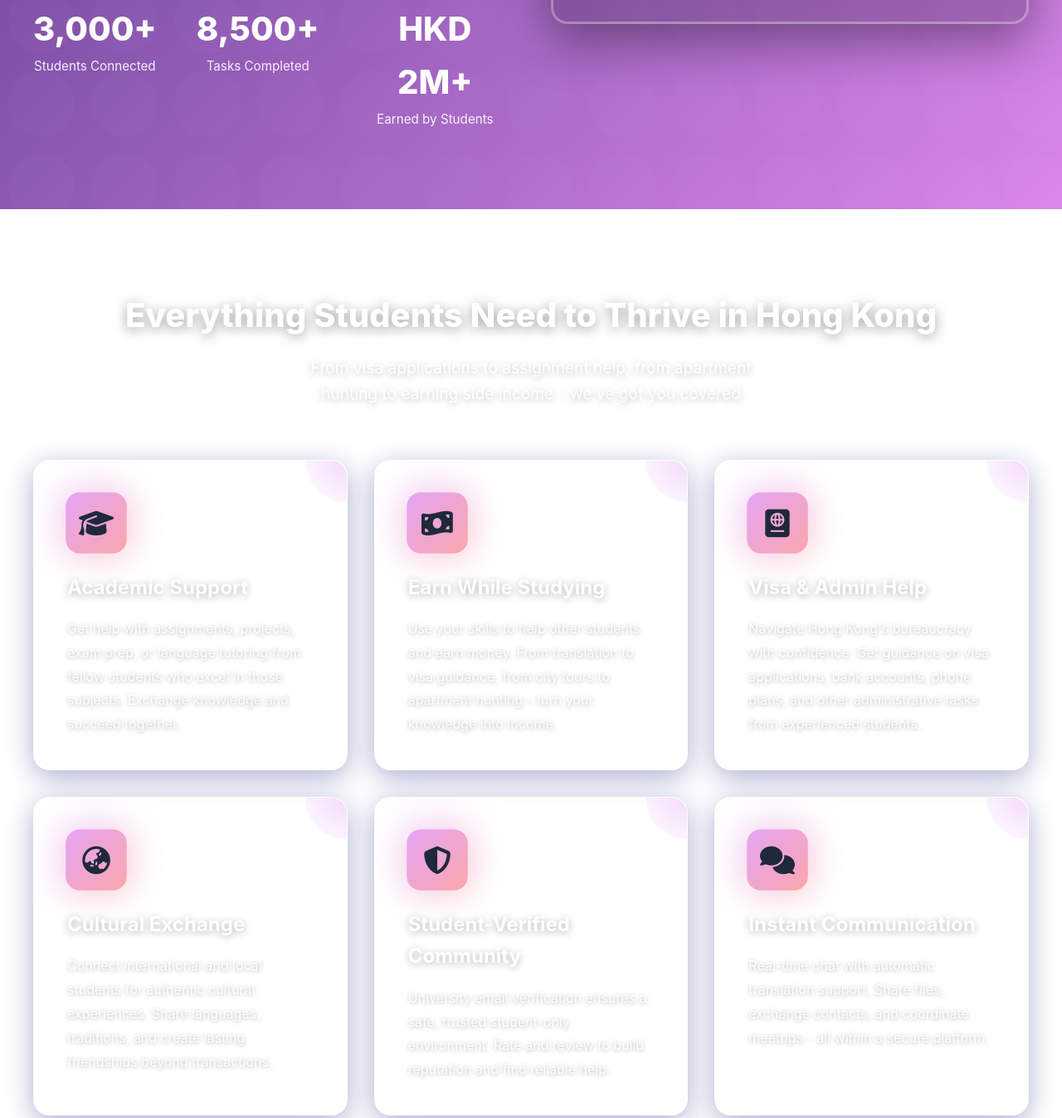
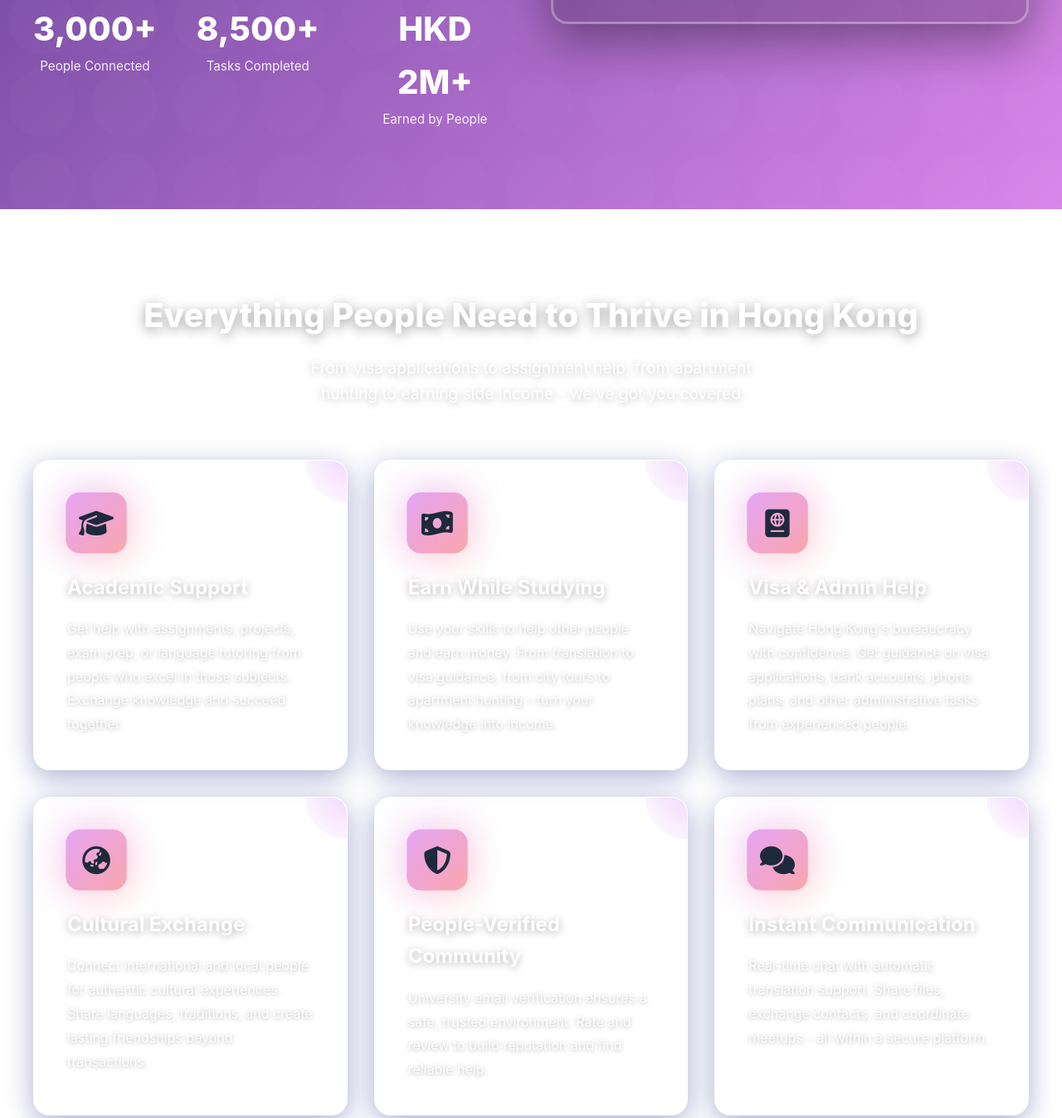
Before and after one commit to strongfatTo/WeBond, a website: page index.html in a window 1280 px wide. Shown: the part 707-2054 px from the top of the page at 83% size. Drawn offline with nearby package versions, Linux system fonts and the light colour scheme.

Commit message:
ui updated

```diff
--- a/index.html
+++ b/index.html
@@ -795,7 +795,7 @@
                 <div class="stats">
                     <div class="stat">
                         <span class="stat-number">3,000+</span>
-                        <span class="stat-label">Students Connected</span>
+                        <span class="stat-label">People Connected</span>
                     </div>
                     <div class="stat">
                         <span class="stat-number">8,500+</span>
@@ -803,7 +803,7 @@
                     </div>
                     <div class="stat">
                         <span class="stat-number">HKD 2M+</span>
-                        <span class="stat-label">Earned by Students</span>
+                        <span class="stat-label">Earned by People</span>
                     </div>
                 </div>
             </div>
@@ -830,34 +830,34 @@
     <section class="features" id="features">
         <div class="section-container">
             <div class="section-header">
-                <h2>Everything Students Need to Thrive in Hong Kong</h2>
+                <h2>Everything People Need to Thrive in Hong Kong</h2>
                 <p>From visa applications to assignment help, from apartment hunting to earning side income - we've got you covered</p>
             </div>
             <div class="features-grid">
                 <div class="feature-card">
                     <div class="feature-icon"><i class="fas fa-graduation-cap"></i></div>
                     <h3>Academic Support</h3>
-                    <p>Get help with assignments, projects, exam prep, or language tutoring from fellow students who excel in those subjects. Exchange knowledge and succeed together.</p>
+                    <p>Get help with assignments, projects, exam prep, or language tutoring from people who excel in those subjects. Exchange knowledge and succeed together.</p>
                 </div>
                 <div class="feature-card">
                     <div class="feature-icon"><i class="fas fa-money-bill-wave"></i></div>
                     <h3>Earn While Studying</h3>
-                    <p>Use your skills to help other students and earn money. From translation to visa guidance, from city tours to apartment hunting - turn your knowledge into income.</p>
+                    <p>Use your skills to help other people and earn money. From translation to visa guidance, from city tours to apartment hunting - turn your knowledge into income.</p>
                 </div>
                 <div class="feature-card">
                     <div class="feature-icon"><i class="fas fa-passport"></i></div>
                     <h3>Visa & Admin Help</h3>
-                    <p>Navigate Hong Kong's bureaucracy with confidence. Get guidance on visa applications, bank accounts, phone plans, and other administrative tasks from experienced students.</p>
+                    <p>Navigate Hong Kong's bureaucracy with confidence. Get guidance on visa applications, bank accounts, phone plans, and other administrative tasks from experienced people.</p>
                 </div>
                 <div class="feature-card">
                     <div class="feature-icon"><i class="fas fa-globe-asia"></i></div>
                     <h3>Cultural Exchange</h3>
-                    <p>Connect international and local students for authentic cultural experiences. Share languages, traditions, and create lasting friendships beyond transactions.</p>
+                    <p>Connect international and local people for authentic cultural experiences. Share languages, traditions, and create lasting friendships beyond transactions.</p>
                 </div>
                 <div class="feature-card">
                     <div class="feature-icon"><i class="fas fa-shield-alt"></i></div>
-                    <h3>Student-Verified Community</h3>
-                    <p>University email verification ensures a safe, trusted student-only environment. Rate and review to build reputation and find reliable help.</p>
+                    <h3>People-Verified Community</h3>
+                    <p>University email verification ensures a safe, trusted environment. Rate and review to build reputation and find reliable help.</p>
                 </div>
                 <div class="feature-card">
                     <div class="feature-icon"><i class="fas fa-comments"></i></div>
@@ -878,8 +878,8 @@
             <div class="steps">
                 <div class="step">
                     <div class="step-number">1</div>
-                    <h3>Sign Up with Student Email</h3>
-                    <p>Register using your university email (@hku.hk, @cuhk.edu.hk, etc.). Join a verified student community you can trust.</p>
+                    <h3>Sign Up with Email</h3>
+                    <p>Register using your university email (@hku.hk, @cuhk.edu.hk, etc.). Join a verified community you can trust.</p>
                 </div>
                 <div class="step">
                     <div class="step-number">2</div>
@@ -889,7 +889,7 @@
                 <div class="step">
                     <div class="step-number">3</div>
                     <h3>Chat & Coordinate</h3>
-                    <p>Connect with fellow students instantly. Discuss details, share resources, and arrange meetups - all through secure messaging.</p>
+                    <p>Connect with people instantly. Discuss details, share resources, and arrange meetups - all through secure messaging.</p>
                 </div>
                 <div class="step">
                     <div class="step-number">4</div>
@@ -991,7 +991,7 @@
     <!-- CTA Section -->
     <section class="cta">
         <div class="section-container">
-            <h2>Join 3,000+ Students Already Thriving</h2>
+            <h2>Join 3,000+ People Already Thriving</h2>
             <p style="font-size: 1.2rem; margin-bottom: 2.5rem;">Whether you need help settling in Hong Kong or want to earn money with your skills - start today!</p>
             <div class="hero-actions" style="justify-content: center;">
                 <a href="app.html" class="btn-modern" style="text-decoration: none;">✨ Create Account</a>
```
Also changed, not shown: app.html (+5 -5 lines).
